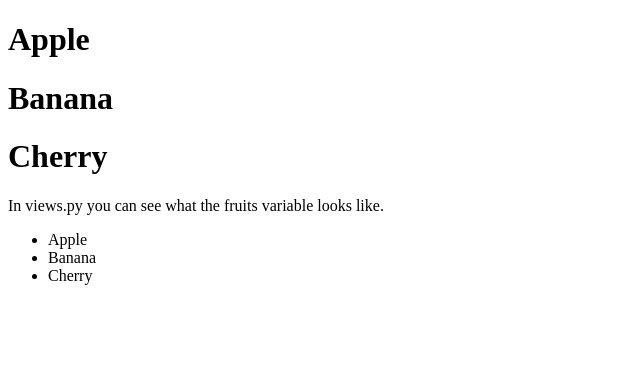
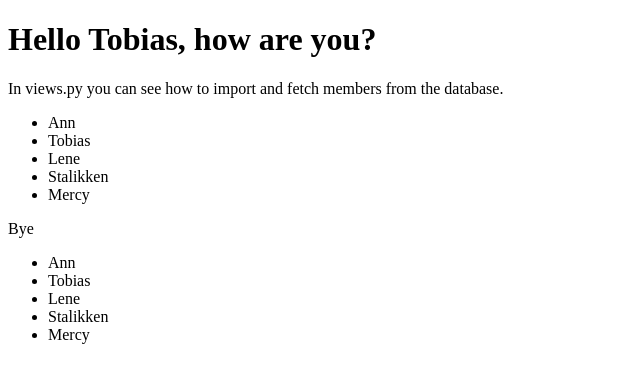
Before and after one commit to AnnMicheni/Tennis-Club, a Django app: page /testing/ in a window 1280 px wide. Shown: the top 383 px of the page, without its empty margins (0-640 px from the left). Run offline with Django 5.2, Linux system fonts and the light colour scheme; data comes from the database, SQL or seed files in the repository.

Commit message:
Variables

```diff
--- a/members/templates/template.html
+++ b/members/templates/template.html
@@ -6,14 +6,34 @@
   <h1>{{ x }}</h1>
 {% endfor %}
 
-<p>In views.py you can see what the fruits variable looks like.</p>
+{% with firstname="Tobias"%}
+<h1>Hello {{ firstname }}, how are you?</h1>
+{% endwith %}
+
+<p>In views.py you can see how to import and fetch members from the database.</p>
 
 <ul>
-  {% for fruit in fruits %}
+  {% for x in fruits %}
+  <li> {{ fruits }} </li>
+  {% endfor %}
+  </ul>
 
-  <li> {{ fruit }} </li>
+  <ul>
+    {% for x in mymembers %}
+    <li>{{ x.firstname }}</li>
+    {% endfor %}
+  </ul>
 
-  {% endfor %}
+  {% if greeting == 1 %}
+  <h1>Hello</h1>
+  {% else %}
+  <hi>Bye</hi>
+  {% endif %}
+
+  <ul>
+    {% for x in mymembers %}
+    <li>{{ x.firstname }}</li>
+    {% endfor %}
   </ul>
 
 </body>
--- a/members/views.py
+++ b/members/views.py
@@ -33,12 +33,17 @@ def custom404(request, exception):
   template = loader.get_template('404.html')
   return HttpResponse(template.render({}, request), status=404)
 
-# def custom_404(request, exception):
-#     return render(request, '404.html', status=404)
-# def 404(request):
-#   mymembers = 404.objects.all().values()
-#   template = loader.get_template('404.html')
-#   context = {
-#     'mymembers': mymembers,
-#   }
-# return render(request, '404.html', status=404)
+def testing(request):
+  template = loader.get_template ('template.html')
+  context = {
+    'firstname': 'Ann',
+  }
+  return HttpResponse(template.render(context,request))
+
+def testing(request):
+  mymembers = Member.objects.all().values()
+  template = loader.get_template('template.html')
+  context = {
+    'mymembers':mymembers,
+  }
+  return HttpResponse(template.render(context, request))
```
